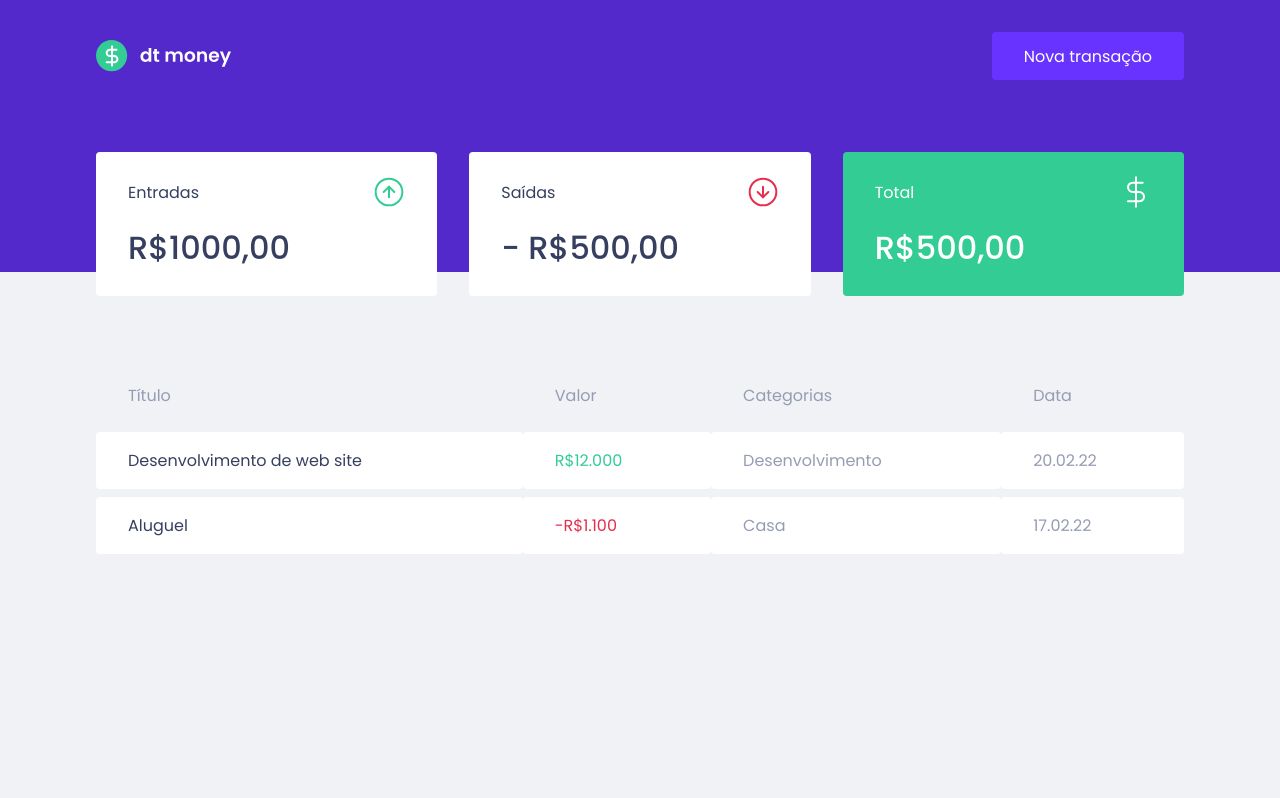
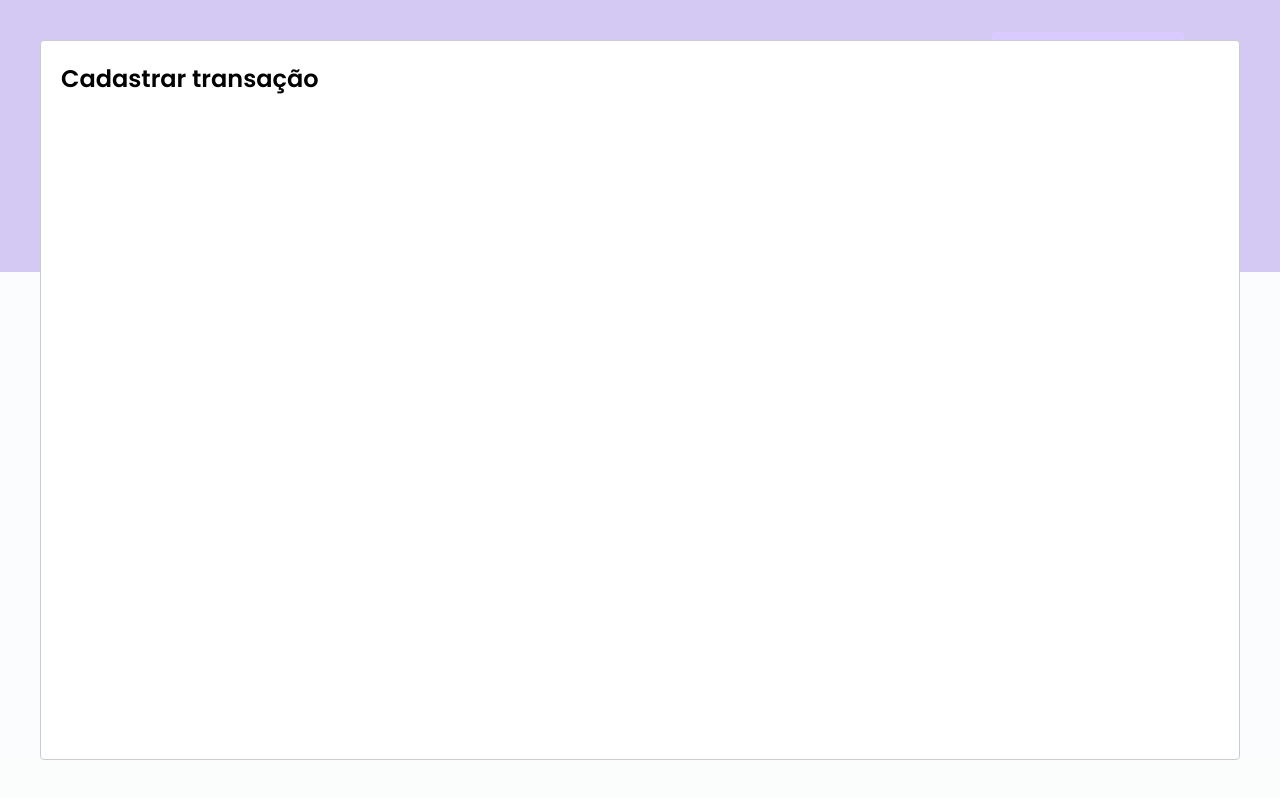
Before and after one commit to joanealves/dtmoney, a React (Create React App) app: page / in a window 1280 px wide. Both pictures are taken after a click on the button "Nova transação". Built offline with nearby package versions, Linux system fonts and the light colour scheme; no server answers; what miragejs would draw is missing.

Commit message:
Configuring creation modal

```diff
--- a/package.json
+++ b/package.json
@@ -7,6 +7,7 @@
     "miragejs": "^0.1.43",
     "react": "^17.0.2",
     "react-dom": "^17.0.2",
+    "react-modal": "^3.14.4",
     "react-scripts": "5.0.0",
     "styled-components": "^5.3.3",
     "typescript": "^4.6.2",
--- a/src/App.tsx
+++ b/src/App.tsx
@@ -1,12 +1,33 @@
- import { Dashboard } from "./components/Dashboard";
+import { useState } from 'react';
+import Modal from 'react-modal'
+import { Dashboard } from "./components/Dashboard";
 import { Header } from "./components/Header";
+
 import { GlobalStyle } from "./styles/global";
- export function App() {
 
+Modal.setAppElement('#root');
+
+export function App() {
+  const [isNewTransactionModalOpen, setisNewTransactionModalOpen] = useState(false)
+
+    function handleOpenNewTransactionModal() {
+        setisNewTransactionModalOpen(true)
+    }
+
+    function handleCloseNewTransactionModal() {
+        setisNewTransactionModalOpen(false)
+    }
   return (
     <>
-      <Header />
+      <Header onOpenNewTransactionModal={handleOpenNewTransactionModal}/>
       <Dashboard/>
+
+      <Modal
+               isOpen={isNewTransactionModalOpen}
+               onRequestClose={handleCloseNewTransactionModal}
+               >
+                <h2>Cadastrar transação</h2>
+              </Modal>
       <GlobalStyle/>
     </>
   );
--- a/src/components/Header/index.tsx
+++ b/src/components/Header/index.tsx
@@ -1,14 +1,19 @@
 import logoImg from '../../assets/logo.svg.svg'
+
 import { Container, Content } from './styles'
 
-export function Header() {
+interface HeaderProps {
+    onOpenNewTransactionModal: () => void;
+}
+
+export function Header({ onOpenNewTransactionModal}: HeaderProps) {
     return (
         <Container>
             <Content>
-           <img src={logoImg} alt="" />
-           <button type='button'>
-               Nova transação
-            </button>
+              <img src={logoImg} alt="" />
+              <button type='button' onClick={onOpenNewTransactionModal}>
+                    Nova transação
+              </button>
             </Content>
         </Container>
     )
```
Also changed, not shown: 1 other file (tests, documents, lock files or other folders).
